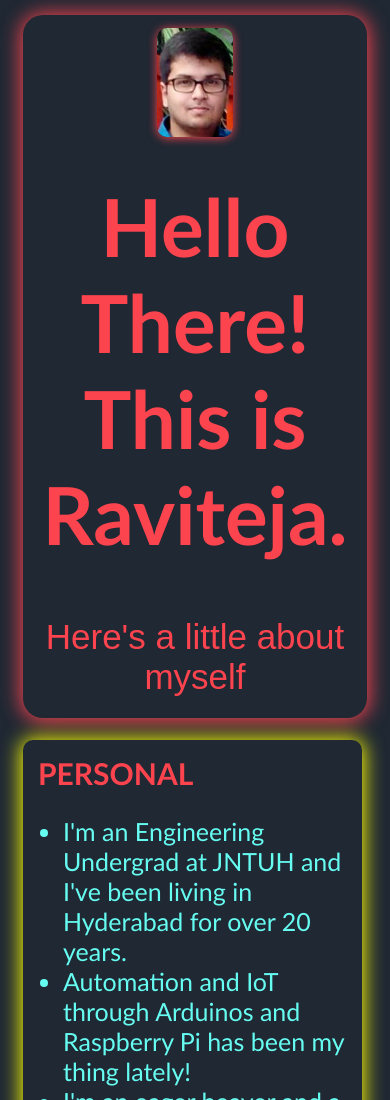
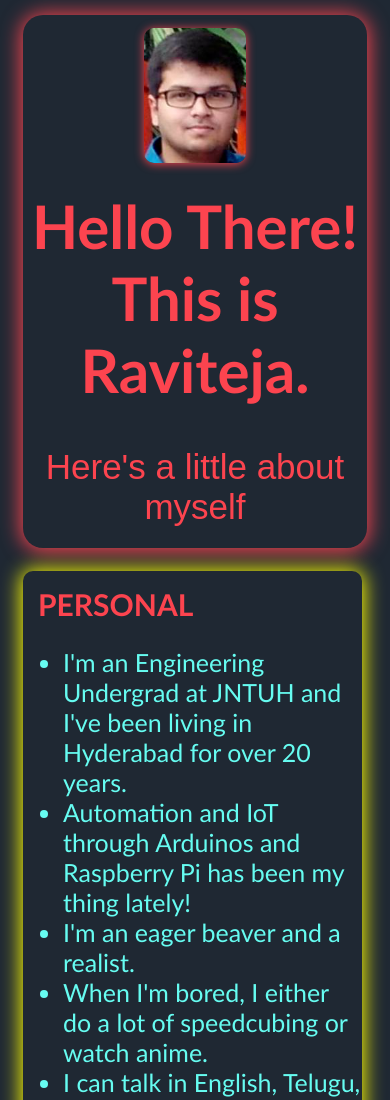
Before and after one commit to ravit1/ravit1.github.io, a plain HTML site: page index.html in a window 390 px wide. Shown: the top 1100 px of the page. Drawn offline with Linux system fonts and the light colour scheme.

Commit message:
Mobile update

```diff
--- a/index.css
+++ b/index.css
@@ -158,6 +158,15 @@ body
 
 @media only screen and (max-width: 1688px)
 {
+	.head
+	{
+		font-size: 30px;
+	}
+	.top #profile
+	{
+		width: 9vmax;
+		height: 13vmax;
+	}
 	.container1 > div
 	{
 			width: 46vw;
@@ -166,6 +175,11 @@ body
 
 @media only screen and (max-width: 1321px)
 {
+	.top #profile
+	{
+		width: 11vmax;
+		height: 15vmax;
+	}
 	.container1 > div
 	{
 			width: 45.5vw;
@@ -181,13 +195,28 @@ body
 	}
 	.top #profile
 	{
+		width: 12vmax;
+		height: 16vmax;
 		left: 0;
 		top: 1.5vmax;
 	}
+
 	.head
 	{
+		font-size: 30px;
 		right: 0;
 	}
+
+	@keyframes atop1
+	{
+	0% {left: 70vw;}
+	}
+
+	.top #profile
+	{
+		animation-duration: 1.5s;
+	}
+
 	.container1
 	{
 		flex-direction: column;
```
